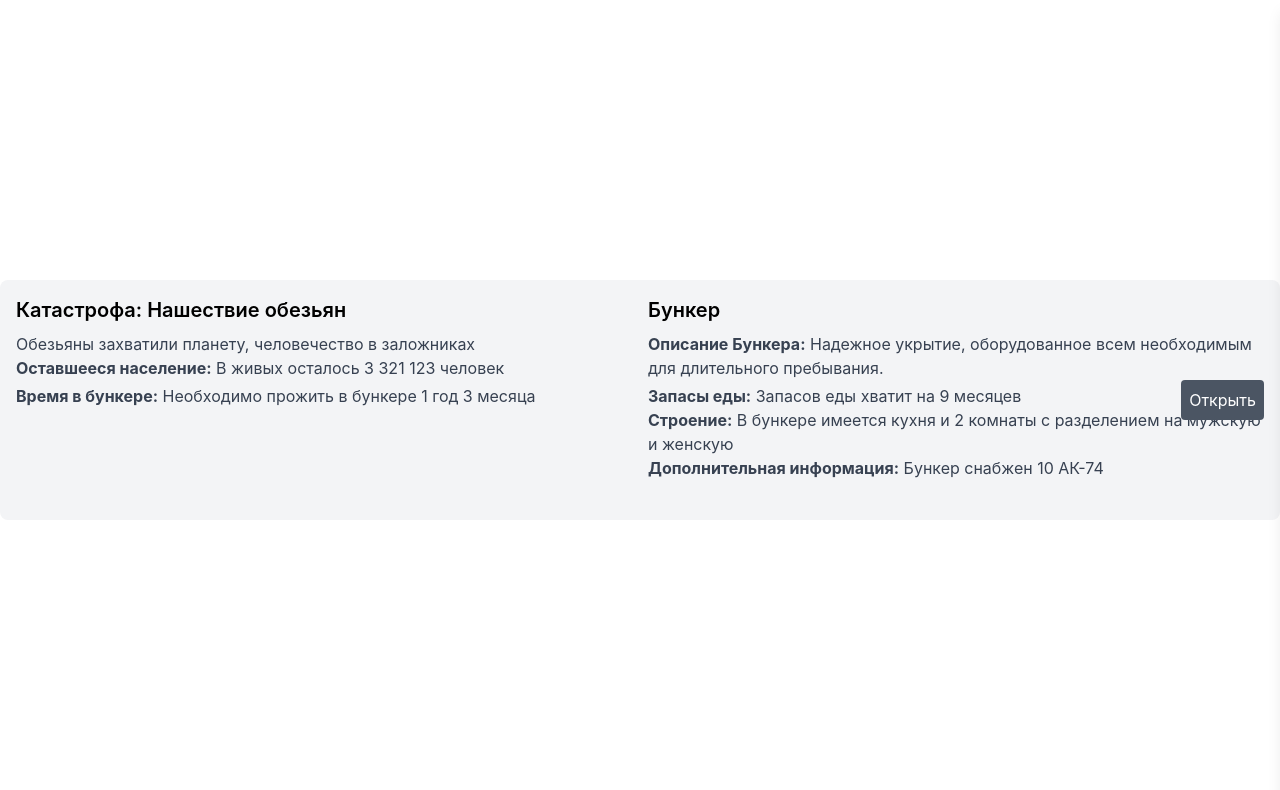
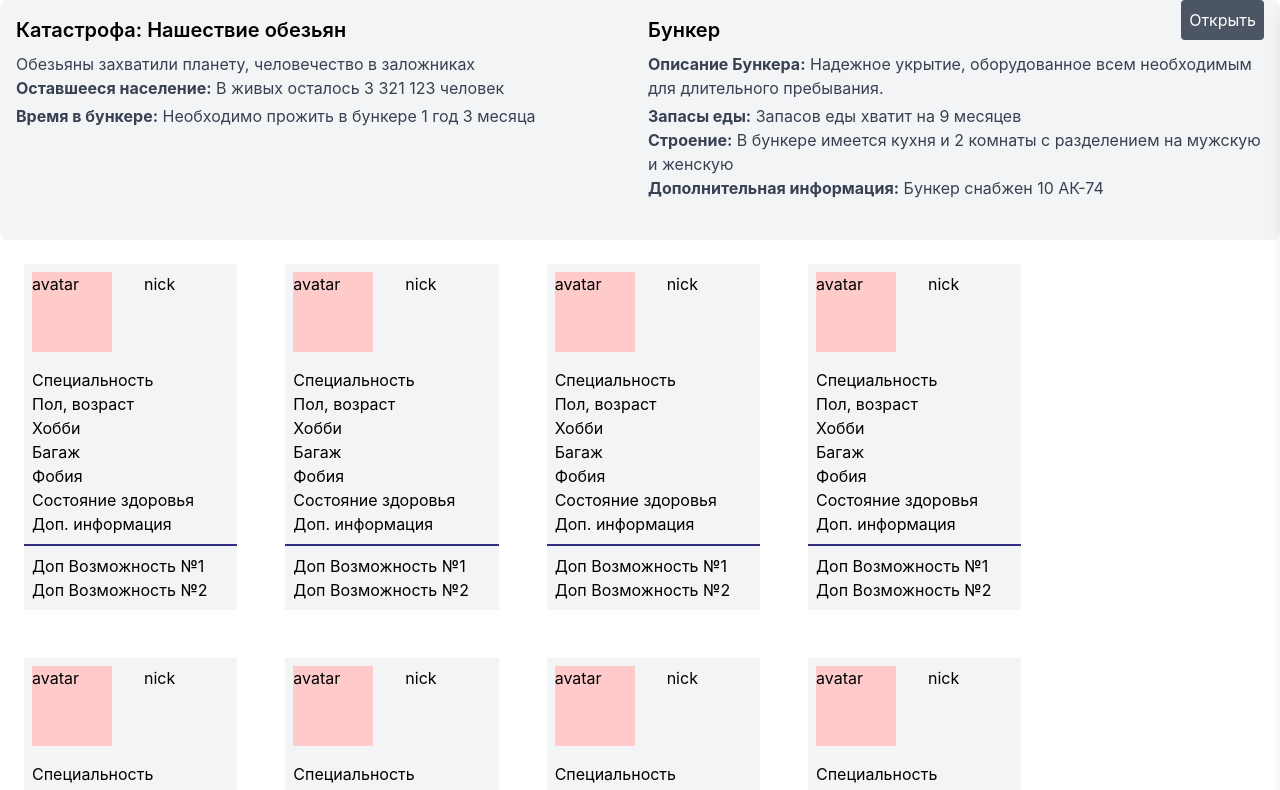
Before and after one commit to Sladys/Shelter-game, a React (Create React App) app: page /game in a window 1280 px wide. Shown: the top 790 px of the page. Built offline with nearby package versions, Linux system fonts and the light colour scheme.

Commit message:
Рефакторинг

```diff
--- a/src/components/app/App.tsx
+++ b/src/components/app/App.tsx
@@ -1,13 +1,9 @@
 import { BrowserRouter, Route, Routes } from "react-router-dom";
-import PlayerCardList from "../game/playerCardList";
 import { GameScreen } from "../../pages/gameScreen/gameScreen";
 
 function App() {
   return (
     <BrowserRouter>
-      <Routes>
-        <Route index element={<PlayerCardList />} />
-      </Routes>
       <Routes>
         <Route path="/game" element={<GameScreen />} />
       </Routes>
--- a/src/components/game/playerCard.tsx
+++ b/src/components/game/playerCard.tsx
@@ -3,10 +3,10 @@ import { Fragment } from "react";
 function PlayerCard(): JSX.Element {
   return (
     <Fragment>
-      <li className="m-6 w-2/12 bg-green-300">
-        <div className="p-2 flex">
-          <span className="inline-block h-20 w-20 bg-red-700">avatar</span>
-          <span className="inline-block ml-8">nick</span>
+      <li className="m-6 w-2/12 bg-gray-100">
+        <div className="flex p-2">
+          <span className="inline-block h-20 w-20 bg-red-200">avatar</span>
+          <span className="ml-8 inline-block">nick</span>
         </div>
         <ul className="list-none p-2">
           <li>Специальность</li>
--- a/src/pages/gameScreen/gameScreen.tsx
+++ b/src/pages/gameScreen/gameScreen.tsx
@@ -1,15 +1,15 @@
 import GameInfo from "../../components/game/gameInfo";
 import { apocalypseData, bunkerData } from "../../mocks/bunkerData";
 import GameMenu from "../../components/game/gameMenu";
+import PlayerCardList from "../../components/game/playerCardList";
 
 function GameScreen(): JSX.Element {
   return (
-    <div className="flex min-h-screen flex-col">
-      <main className="container mx-auto flex h-screen items-center justify-center">
+      <main className="container mx-auto flex h-screen items-center flex-col">
         <GameInfo apocalypse={apocalypseData} bunker={bunkerData} />
         <GameMenu />
+        <PlayerCardList />
       </main>
-    </div>
   );
 }
 
```
